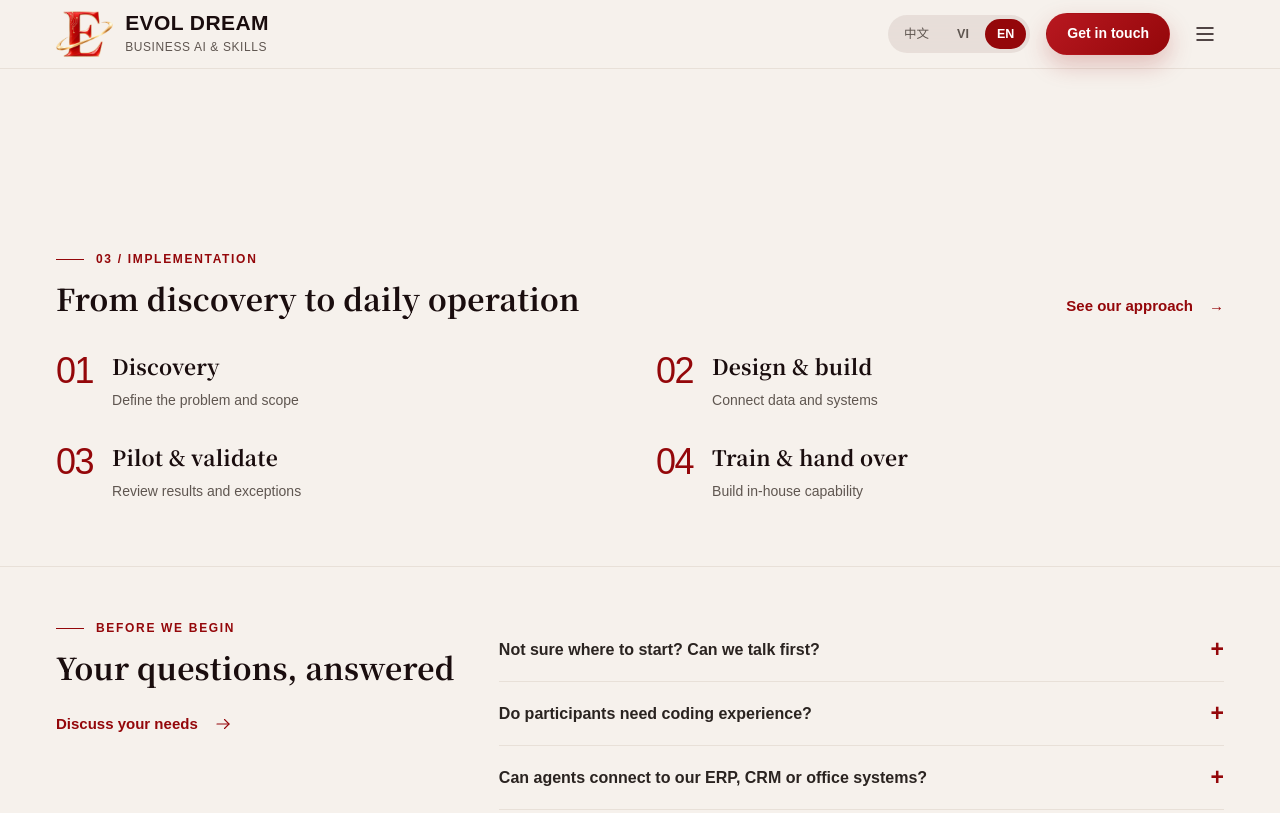
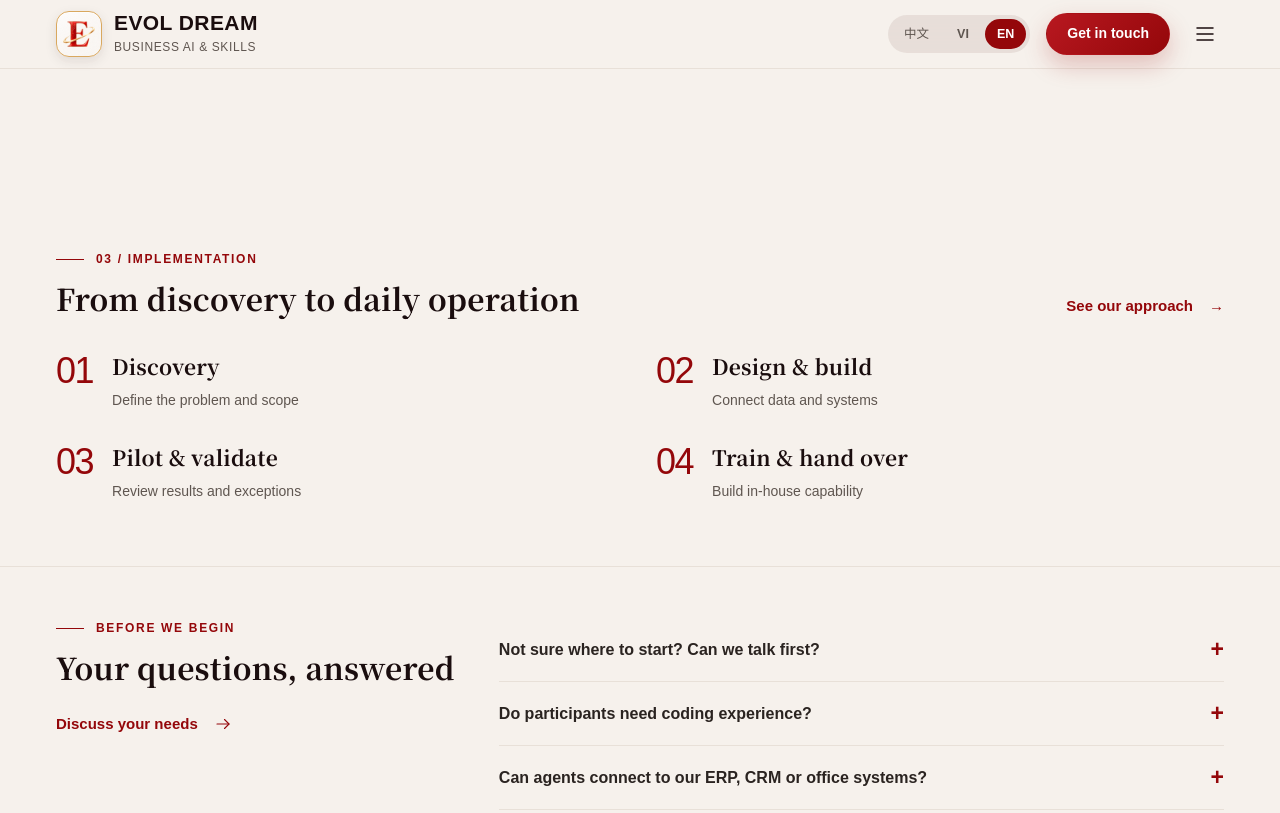
Before and after one commit to lhj37425-cloud/special-octo-eureka, a website: page public/en/index.html in a window 1280 px wide. Shown: the top 813 px of the page. Drawn offline with Linux system fonts and the light colour scheme.

Commit message:
页头 logo 改为金边玻璃徽章（方案 E），保留花体 E 原图
- 页头 logo 加金色描边磨砂玻璃容器，内部花体 E 缩小居中
- 一道斜向光泽每 4.8 秒扫过一次；prefers-reduced-motion 时停止
- 深色页头用深色玻璃，滚动后浅色页头用浅色玻璃、金边加深
- 断点：桌面 46px、≤700px 40px、≤480px 36px
- 页脚 logo 保持原样不加容器

```diff
--- a/public/v2.css
+++ b/public/v2.css
@@ -42,7 +42,33 @@ html:not(:lang(zh)) .eyebrow{text-transform:uppercase;letter-spacing:.14em}
 .header-inner{height:var(--header-h)}
 .brand{color:#fff}
 /* 甲方 logo（2026-10-28）：红色 E 加金色环，横着比竖着宽，按高度缩放 */
-.brand-mark{display:block;flex:none;width:auto;height:46px}
+.brand-mark{display:block;flex:none;width:auto;height:28px}
+/* 玻璃徽章（2026-10-29 方案 E，仅页头）：花体 E 原图不动，放进金色描边的磨砂玻璃容器，
+   一道斜向光泽每隔几秒从左扫到右；logo 是透明底，玻璃底从 E 周围透出来。
+   系统要求减少动态效果时不扫光。页脚 logo 不加容器。 */
+.site-header .brand-mark{
+  width:46px;height:46px;padding:6px;object-fit:contain;
+  border-radius:13px;border:1.5px solid var(--gold-soft);
+  background:
+    linear-gradient(115deg,transparent 24%,rgba(255,255,255,.5) 47%,rgba(255,255,255,.12) 53%,transparent 72%) -160% 0/230% 100% no-repeat,
+    linear-gradient(150deg,rgba(255,255,255,.24),rgba(255,255,255,.05) 46%,rgba(255,255,255,.02));
+  -webkit-backdrop-filter:blur(14px);backdrop-filter:blur(14px);
+  box-shadow:inset 0 1px 0 rgba(255,255,255,.32),0 6px 16px rgba(0,0,0,.22);
+  animation:brandSheen 4.8s ease-in-out infinite
+}
+@keyframes brandSheen{
+  0%,30%{background-position:-160% 0,0 0}
+  70%,100%{background-position:240% 0,0 0}
+}
+@media(prefers-reduced-motion:reduce){.site-header .brand-mark{animation:none}}
+/* 滚动后浅色页头：徽章换成浅色玻璃，金边加深，光泽继续扫 */
+.v2-header .site-header.is-scrolled .brand-mark{
+  border-color:var(--gold);
+  background:
+    linear-gradient(115deg,transparent 24%,rgba(255,255,255,.55) 47%,rgba(255,255,255,.15) 53%,transparent 72%) -160% 0/230% 100% no-repeat,
+    linear-gradient(150deg,rgba(255,255,255,.78),rgba(255,255,255,.42) 46%,rgba(255,255,255,.3));
+  box-shadow:inset 0 1px 0 rgba(255,255,255,.6),0 4px 12px rgba(40,20,16,.1)
+}
 .brand strong{font-size:21px;font-weight:800;letter-spacing:.02em;color:#fff}
 .brand small{margin-top:3px;font-size:12px;letter-spacing:.08em;color:var(--muted-d)}
 .main-nav>a{padding:26px 0;font-size:15px;color:#e9e1db}
@@ -102,12 +128,13 @@ main#main>:is(.page-hero,.v2-dark):first-child:not(.home-hero){border-top:var(--
 }
 @media(max-width:700px){
   .brand{gap:9px}
-  .brand-mark{height:34px}
+  .brand-mark{height:26px}
+  .site-header .brand-mark{width:40px;height:40px;padding:5px}
   .brand strong{font-size:18px}
   .brand small{font-size:12px;letter-spacing:.04em}
 }
 /* 小手机上 logo 再小一点，和语言按钮、菜单按钮放得下一行 */
-@media(max-width:480px){.brand{gap:7px}.brand-mark{height:30px}}
+@media(max-width:480px){.brand{gap:7px}.brand-mark{height:23px}.site-header .brand-mark{width:36px;height:36px;padding:4px}}
 
 /* 页脚：更深的暖黑 */
 .site-footer{background:var(--ink-3);color:var(--muted-d);border-top:0;padding:40px 0 24px}
```
